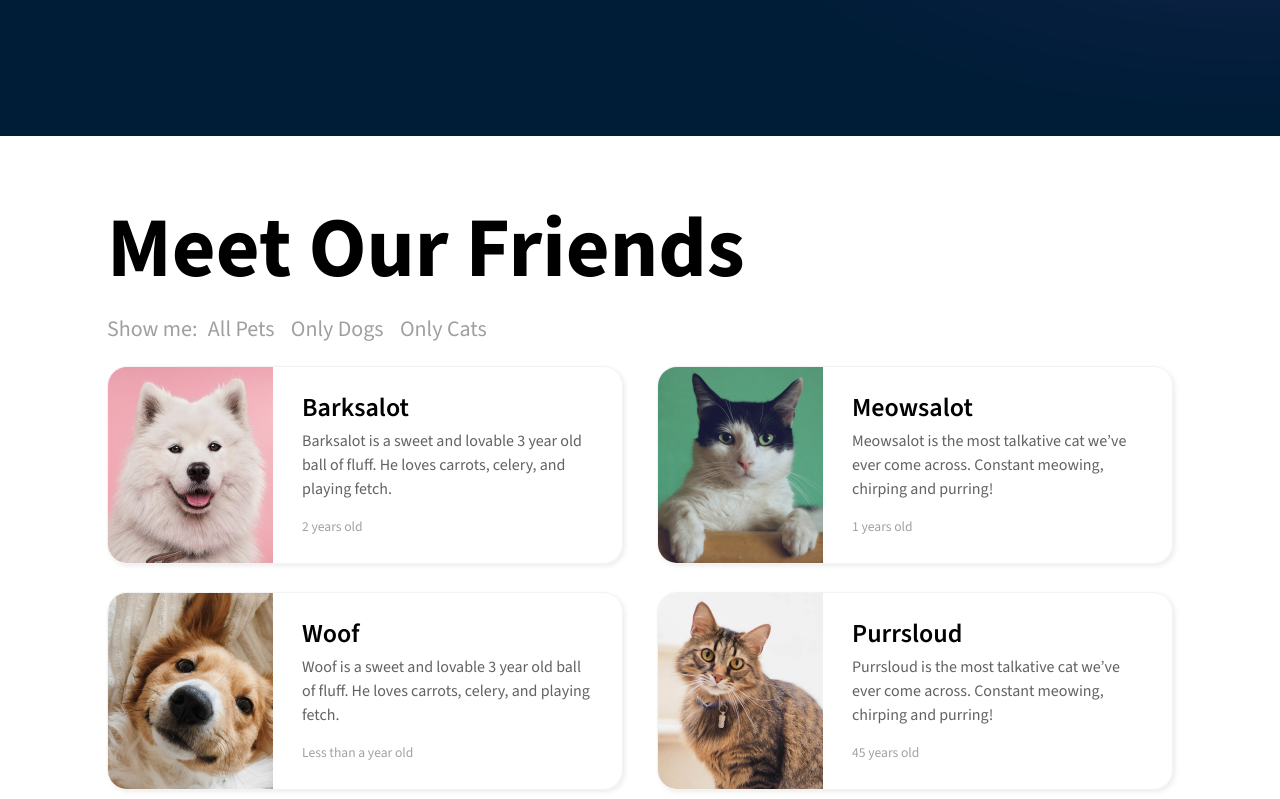
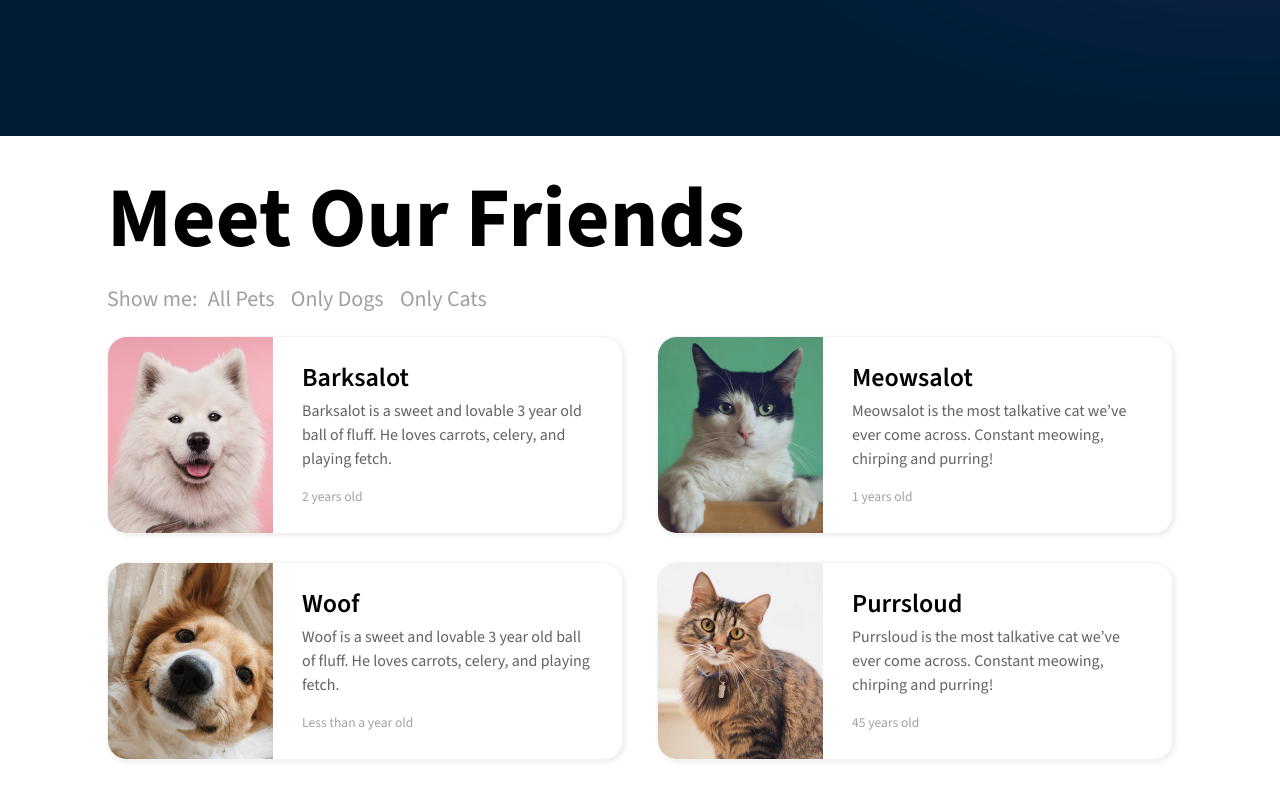
Before and after one commit to gochaavsajanishvili/pet-adoption-center, a plain HTML site: page index.html in a window 1280 px wide. Shown: the part 921-1720 px from the top of the page. Drawn offline with nearby package versions, Linux system fonts and the light colour scheme.

Commit message:
Comment out page-section styles in styles.css

```diff
--- a/styles.css
+++ b/styles.css
@@ -258,9 +258,9 @@ body {
     font-size: 5.31rem;
   }
 
-  .page-section {
+  /* .page-section {
     padding: 70px 16px 130px;
-  }
+  } */
 
   .top-section h1 {
     font-size: 6.25rem;
```
